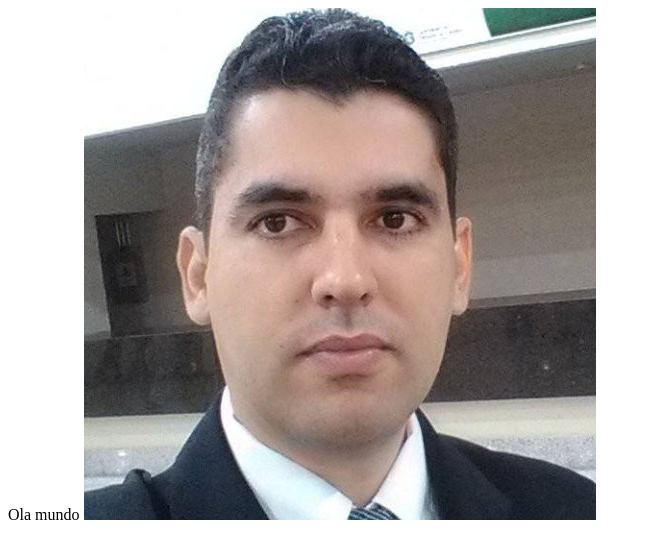
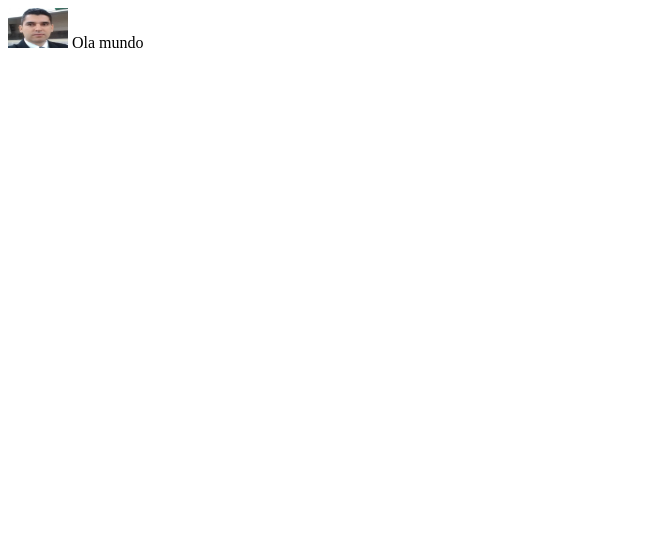
Before and after one commit to giseldoneo/giseldoneo.github.io, a plain HTML site: page index.html in a window 1280 px wide. Shown: the whole page, without its empty margins (0-651 px from the left). Drawn offline with Linux system fonts and the light colour scheme.

Commit message:
Update index.html

```diff
--- a/index.html
+++ b/index.html
@@ -2,9 +2,11 @@
 
 <body>
 
-Ola mundo
 
-  <img src="Giseldo_Neo.jpg" />
+
+  <img src="Giseldo_Neo.jpg" width="60" height="40"/>
+
+  Ola mundo
 
 </body>
 
```
